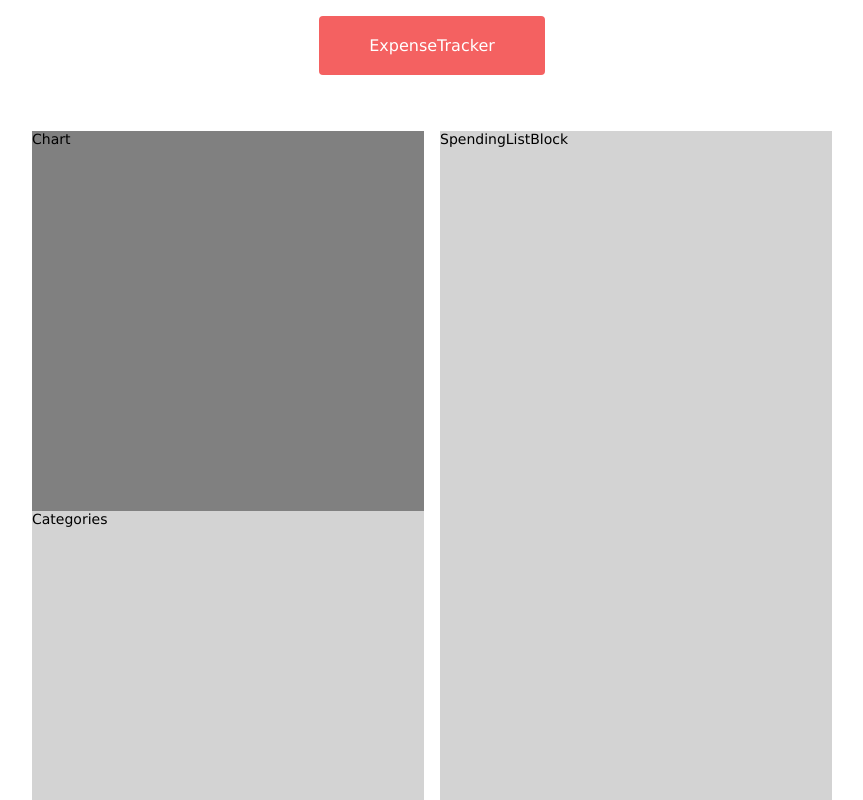
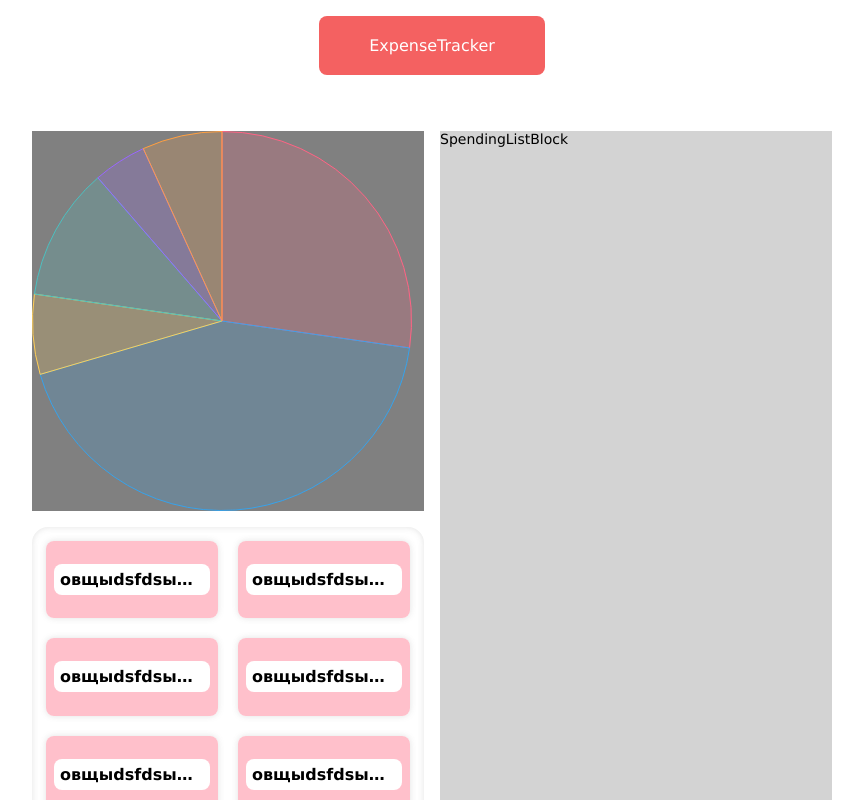
Before and after one commit to dewolixgit/expense-tracker-front, a React (Vite) app: page / in a window 1280 px wide. Shown: the whole page, without its empty margins (208-1071 px from the left). Built offline with nearby package versions, Linux system fonts and the light colour scheme.

Commit message:
[+] заготовка графика и структура слайдов в слайдере категорий

```diff
--- a/package.json
+++ b/package.json
@@ -14,13 +14,16 @@
   "dependencies": {
     "antd": "^5.0.1",
     "babel-plugin-styled-components": "^2.0.7",
+    "chart.js": "^4.0.1",
     "effector": "^22.4.0",
     "effector-react": "^22.3.4",
     "react": "^18.2.0",
+    "react-chartjs-2": "^5.0.1",
     "react-dom": "^18.2.0",
     "react-router": "^6.4.3",
     "react-router-dom": "^6.4.3",
-    "styled-components": "^5.3.6"
+    "styled-components": "^5.3.6",
+    "swiper": "^8.4.5"
   },
   "devDependencies": {
     "@types/react": "^18.0.24",
--- a/src/components/Logo/Logo.styles.ts
+++ b/src/components/Logo/Logo.styles.ts
@@ -1,11 +1,11 @@
 import styled from 'styled-components';
 
 import { colors } from 'styles/colors';
-import { commonBorderRadius } from 'styles/consts';
+import { commonElementsBorderRadius } from 'styles/consts';
 
 export const Container = styled.div`
   padding: 20px 50px;
   background-color: ${colors.red};
   color: ${colors.white};
-  border-radius: ${commonBorderRadius.desktop};
+  border-radius: ${commonElementsBorderRadius.desktop};
 `;
--- a/src/index.tsx
+++ b/src/index.tsx
@@ -2,6 +2,7 @@ import * as React from 'react';
 import * as ReactDOM from 'react-dom/client';
 
 import 'styles/index.scss';
+import 'swiper/css/bundle';
 
 import App from './App';
 
--- /dev/null
+++ b/src/pages/Spending/components/SpendingSection/components/Categories/Categories.styles.ts
@@ -0,0 +1,76 @@
+import styled, { css } from 'styled-components';
+
+import { colors, shadows } from 'styles/colors';
+import {
+  commonBlocksBorderRadius,
+  commonBlocksMargin,
+  commonElementsBorderRadius,
+} from 'styles/consts';
+import { square } from 'styles/mixins';
+import { textSBold } from 'styles/typography';
+
+// Расстояние между слайдами
+export const BETWEEN_SLIDES_PX = 20;
+
+export const Container = styled.div`
+  width: 100%;
+  height: 300px;
+  margin-top: ${commonBlocksMargin.desktop};
+
+  .swiper {
+    ${square('100%')};
+    padding: 14px;
+
+    &::after {
+      content: '';
+      position: absolute;
+      top: 0;
+      left: 0;
+      z-index: 2;
+      pointer-events: none;
+
+      ${square('100%')};
+      border-radius: ${commonBlocksBorderRadius.desktop};
+      box-shadow: ${shadows.light} inset;
+    }
+  }
+
+  .swiper-slide {
+    height: calc((100% - ${BETWEEN_SLIDES_PX}px * 2) / 3);
+    z-index: 1;
+    overflow: hidden;
+
+    background-color: ${colors.white};
+    box-shadow: ${shadows.light};
+    border-radius: ${commonElementsBorderRadius.desktop};
+  }
+`;
+
+export const InnerSlide = styled.div<{ color?: string }>`
+  padding: 8px;
+
+  ${square('100%')};
+
+  display: flex;
+  justify-content: center;
+  align-items: center;
+
+  ${({ color }) =>
+    color &&
+    css`
+      background-color: ${color};
+    `}
+`;
+
+export const Text = styled.div`
+  ${textSBold};
+
+  background-color: white;
+  border-radius: ${commonElementsBorderRadius.desktop};
+  padding: 6px;
+
+  text-align: center;
+  overflow: hidden;
+  white-space: nowrap;
+  text-overflow: ellipsis;
+`;
--- a/src/pages/Spending/components/SpendingSection/components/Categories/Categories.tsx
+++ b/src/pages/Spending/components/SpendingSection/components/Categories/Categories.tsx
@@ -1,16 +1,44 @@
 import * as React from 'react';
+import SwiperCore, { Grid, Pagination } from 'swiper';
+import { Swiper, SwiperSlide } from 'swiper/react';
+
+import {
+  BETWEEN_SLIDES_PX,
+  Container,
+  InnerSlide,
+  Text,
+} from './Categories.styles';
+
+import 'swiper/css';
+import 'swiper/css/grid';
+import 'swiper/css/pagination';
+
+SwiperCore.use([Grid, Pagination]);
 
 const Categories: React.FC = () => {
   return (
-    <div
-      style={{
-        width: '100%',
-        height: 300,
-        backgroundColor: 'lightgray',
-      }}
-    >
-      Categories
-    </div>
+    <Container>
+      <Swiper
+        slidesPerView={2}
+        grid={{
+          rows: 3,
+        }}
+        spaceBetween={BETWEEN_SLIDES_PX}
+        pagination={{
+          clickable: true,
+        }}
+      >
+        {Array(16)
+          .fill(null)
+          .map((_, index) => (
+            <SwiperSlide key={index}>
+              <InnerSlide color="pink">
+                <Text>овщыdsfdsыыаыв</Text>
+              </InnerSlide>
+            </SwiperSlide>
+          ))}
+      </Swiper>
+    </Container>
   );
 };
 
--- a/src/pages/Spending/components/SpendingSection/components/Chart/Chart.tsx
+++ b/src/pages/Spending/components/SpendingSection/components/Chart/Chart.tsx
@@ -1,4 +1,35 @@
+import { Chart as ChartJS, ArcElement, Tooltip } from 'chart.js';
 import * as React from 'react';
+import { Pie } from 'react-chartjs-2';
+
+ChartJS.register(ArcElement, Tooltip);
+
+export const data = {
+  labels: ['Red', 'Blue', 'Yellow', 'Green', 'Purple', 'Orange'],
+  datasets: [
+    {
+      label: '# of Votes',
+      data: [12, 19, 3, 5, 2, 3],
+      backgroundColor: [
+        'rgba(255, 99, 132, 0.2)',
+        'rgba(54, 162, 235, 0.2)',
+        'rgba(255, 206, 86, 0.2)',
+        'rgba(75, 192, 192, 0.2)',
+        'rgba(153, 102, 255, 0.2)',
+        'rgba(255, 159, 64, 0.2)',
+      ],
+      borderColor: [
+        'rgba(255, 99, 132, 1)',
+        'rgba(54, 162, 235, 1)',
+        'rgba(255, 206, 86, 1)',
+        'rgba(75, 192, 192, 1)',
+        'rgba(153, 102, 255, 1)',
+        'rgba(255, 159, 64, 1)',
+      ],
+      borderWidth: 1,
+    },
+  ],
+};
 
 const Chart: React.FC = () => {
   return (
@@ -9,7 +40,7 @@ const Chart: React.FC = () => {
         backgroundColor: 'gray',
       }}
     >
-      Chart
+      <Pie data={data} />
     </div>
   );
 };
--- a/src/styles/colors.ts
+++ b/src/styles/colors.ts
@@ -2,3 +2,7 @@ export const colors = {
   white: '#fff',
   red: '#f46161',
 };
+
+export const shadows = {
+  light: '0 0 6px 0 rgba(110, 110, 110, 0.2)',
+};
--- a/src/styles/consts.ts
+++ b/src/styles/consts.ts
@@ -2,8 +2,12 @@ export const rootContainerWidth = {
   desktop: '816px',
 };
 
-export const commonBorderRadius = {
-  desktop: '4px',
+export const commonElementsBorderRadius = {
+  desktop: '8px',
+};
+
+export const commonBlocksBorderRadius = {
+  desktop: '16px',
 };
 
 export const commonSectionMargin = {
--- /dev/null
+++ b/src/styles/typography.ts
@@ -0,0 +1,17 @@
+import { css } from 'styled-components';
+
+export const textSizes = {
+  s: {
+    desktop: '16px',
+  },
+};
+
+export const textS = css`
+  font-size: ${textSizes.s.desktop};
+  // todo мобилки
+`;
+
+export const textSBold = css`
+  ${textS};
+  font-weight: 700;
+`;
```
Also changed, not shown: src/pages/Spending/components/SpendingSection/components/Categories/mock.ts (added, +111 -0 lines), 1 other file (tests, documents, lock files or other folders).
